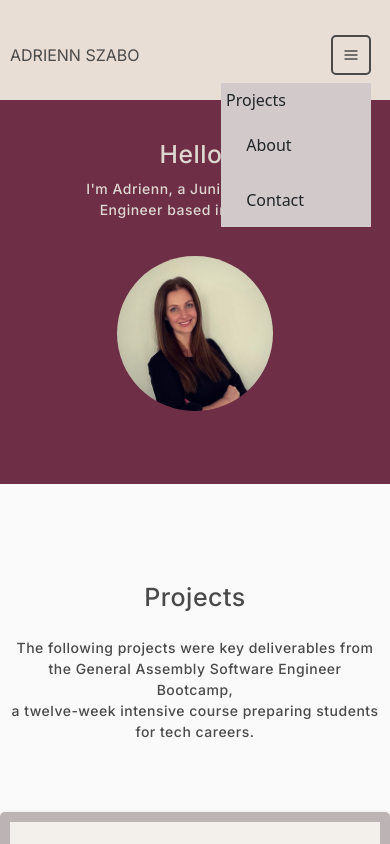
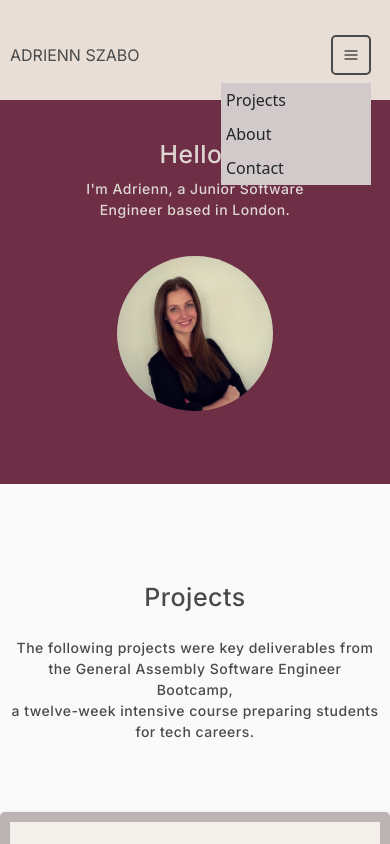
Before and after one commit to aszab1/portfolio-webpage, a React (Vite) app: page / in a window 390 px wide. Both pictures are taken after a click on the button "Options". Shown: the top 844 px of the page. Built offline with nearby package versions, Linux system fonts and the light colour scheme.

Commit message:
added margin to menu links

```diff
--- a/src/components/Nav.jsx
+++ b/src/components/Nav.jsx
@@ -58,10 +58,6 @@ export default function NavBar() {
       scrollToTop()
     }
   }
-  const handleMenuItemClick = (path) => {
-    navigate(path)
-    scrollToTop()
-  }
 
   return (
     <>
@@ -75,8 +71,8 @@ export default function NavBar() {
           <MenuButton as={IconButton} aria-label='Options' icon={<HamburgerIcon />} />
           <MenuList className='menu-list'>
             <MenuItem className='projects-menu' onClick={handleProjectClick}>Projects</MenuItem>
-            <MenuItem className='menus' onClick={() => handleMenuItemClick('/about')}>About</MenuItem>
-              <MenuItem className='menus' onClick={() => handleMenuItemClick('/contact')}>Contact</MenuItem>
+            <MenuItem className='menus' as={Link} to='/about' onClick={scrollToTop}>About</MenuItem>
+            <MenuItem className='menus' as={Link} to='/contact' onClick={scrollToTop}>Contact</MenuItem>
           </MenuList>
         </Menu>
       ) : (
```
